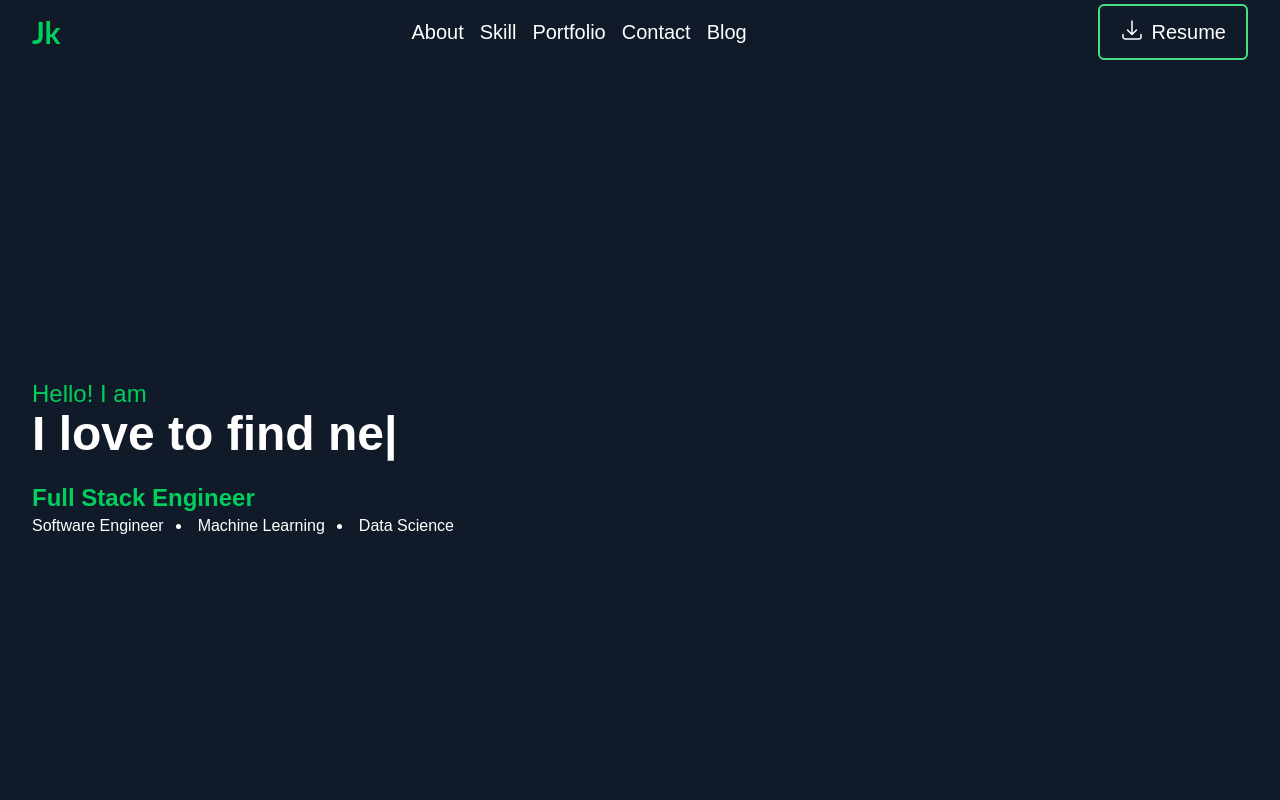
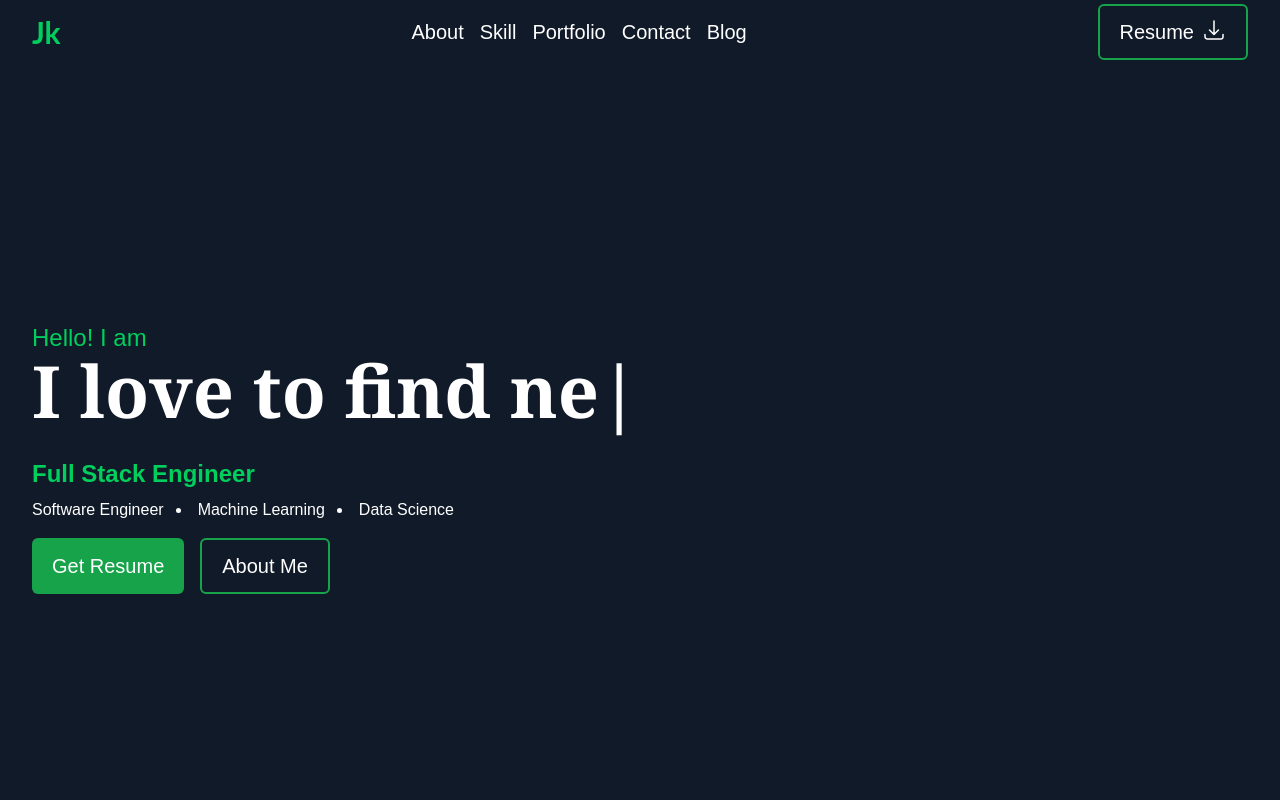
Before and after one commit to NishatFariza/jk-portfolio, a Next.js app: page / in a window 1280 px wide. Shown: the top 800 px of the page. Built offline with nearby package versions, Linux system fonts and the light colour scheme.

Commit message:
wip:hero

```diff
--- a/src/components/Header.tsx
+++ b/src/components/Header.tsx
@@ -15,7 +15,8 @@ const Header = () => {
         <Link href="">Blog</Link>
       </div>
       <div>
-        <button className="border-2 border-green-400 py-3 px-5 rounded-md text-white text-xl flex gap-2">
+        <button className="border-2 border-green-600 py-3 px-5 rounded-md text-white text-xl flex gap-2">
+          <span>Resume</span>
           <svg
             xmlns="http://www.w3.org/2000/svg"
             fill="none"
@@ -30,7 +31,6 @@ const Header = () => {
               d="M3 16.5v2.25A2.25 2.25 0 005.25 21h13.5A2.25 2.25 0 0021 18.75V16.5M16.5 12L12 16.5m0 0L7.5 12m4.5 4.5V3"
             />
           </svg>
-          <span>Resume</span>
         </button>
       </div>
     </div>
--- a/src/components/Hero.tsx
+++ b/src/components/Hero.tsx
@@ -26,11 +26,11 @@ const Hero = () => {
   return (
     <div className="h-screen flex flex-col justify-center items-start ml-8">
       <span className="text-[#00cf5d] text-2xl">Hello! I am</span>
-      <div className="text-5xl font-semibold mb-3">
+      <div className="text-7xl font-semibold mb-5 font-serif">
         <span ref={typedRef}></span>
       </div>
       <div className="my-3">
-        <p className="text-2xl font-semibold text-[#00cf5d]">
+        <p className="text-2xl font-semibold text-[#00cf5d] mb-2">
           Full Stack Engineer
         </p>
         <div className="flex gap-3">
@@ -38,6 +38,14 @@ const Hero = () => {
           <li>Machine Learning</li>
           <li>Data Science</li>
         </div>
+        <div className="mt-4 flex gap-4">
+          <button className="border-none bg-green-600 py-3 px-5 rounded-md text-white text-xl ">
+            Get Resume
+          </button>
+          <button className="border-2 border-green-600 py-3 px-5 rounded-md text-white text-xl ">
+            About Me
+          </button>
+        </div>
       </div>
     </div>
   );
```
